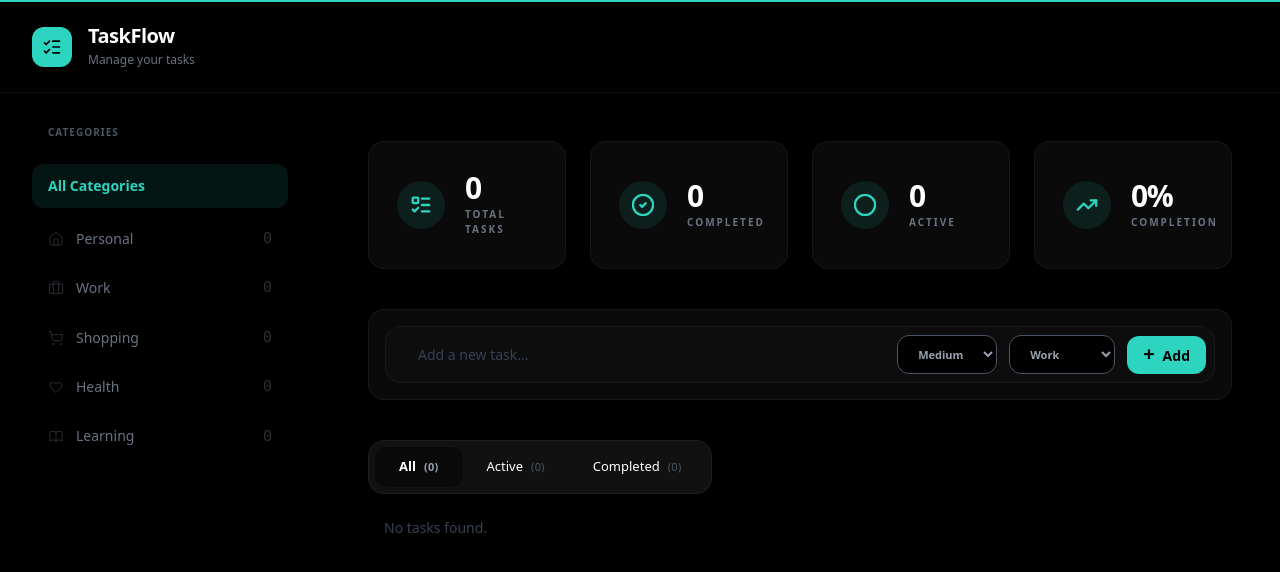
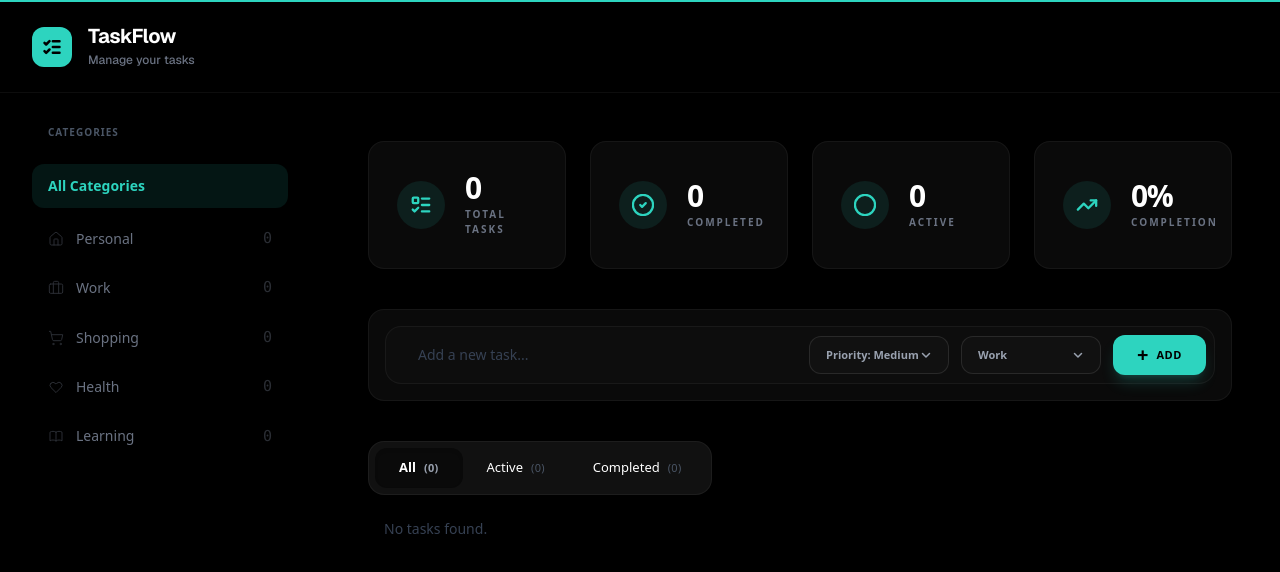
Before and after one commit to samuelesanna727-netizen/taskflow-app, a Next.js app: page / in a window 1280 px wide. Shown: the top 572 px of the page. Built offline with nearby package versions, Linux system fonts and the light colour scheme.

Commit message:
Fix Version

```diff
--- a/app/components/tasks/TaskInput.tsx
+++ b/app/components/tasks/TaskInput.tsx
@@ -1,19 +1,16 @@
 "use client";
 
+import { useState } from "react";
 import { Priority, Category } from "@/app/context/TaskContext";
 
 type Props = {
   text: string;
   setText: (text: string) => void;
-
   priority: Priority;
   setPriority: (p: Priority) => void;
-
   category: Category;
   setCategory: (c: Category) => void;
-
   onAdd: () => void;
-
   error?: string | null;
 };
 
@@ -27,69 +24,123 @@ export default function TaskInput({
   onAdd,
   error,
 }: Props) {
+  const [isPriorityOpen, setIsPriorityOpen] = useState(false);
+  const [isCategoryOpen, setIsCategoryOpen] = useState(false);
+
+  const priorityOptions = [
+    { val: "I", label: "High" },
+    { val: "II", label: "Medium" },
+    { val: "III", label: "Low" },
+  ];
+
+  const categoryOptions: Category[] = ["Personal", "Work", "Shopping", "Health", "Learning"];
+
   return (
-    <div className="bg-[#0A0A0A] p-4 rounded-[1rem] border border-white/5 mb-10">
+    <div className="bg-[#0A0A0A] p-4 rounded-[1rem] border border-white/5 mb-10 relative">
 
-      {/* ERROR */}
-      {error && (
-        <div className="mb-3 bg-red-500/10 border border-red-500 text-red-400 text-[11px] font-bold uppercase tracking-widest px-4 py-2 rounded-lg">
-          {error}
-        </div>
+      {(isPriorityOpen || isCategoryOpen) && (
+        <div
+          className="fixed inset-0 z-10"
+          onClick={() => { setIsPriorityOpen(false); setIsCategoryOpen(false); }}
+        />
       )}
 
-      {/* INPUT BOX */}
-      <div className={`bg-[#0D0D0D] p-2 rounded-[1rem] flex flex-col lg:flex-row gap-3 items-center border transition-all duration-200 ${error ? "border-red-500" : "border-white/5"
-        }`}>
+      {/* INPUT BOX - Il bordo diventa rosso se c'è un errore */}
+      <div className={`bg-[#0D0D0D] p-2 rounded-[1rem] flex flex-col lg:flex-row gap-3 items-center border transition-all duration-300 relative z-20 ${
+        error ? "border-red-500/80 shadow-[0_0_15px_rgba(239,68,68,0.1)]" : "border-white/5"
+      }`}>
 
-        {/* INPUT */}
+        {/* INPUT TESTO - Il placeholder cambia dinamicamente se c'è un errore */}
         <div className="relative flex-1 w-full">
           <input
             value={text}
             maxLength={50}
             onChange={(e) => setText(e.target.value)}
             onKeyDown={(e) => e.key === "Enter" && onAdd()}
-            placeholder="Add a new task..."
-            className="w-full bg-transparent border-none outline-none px-6 py-2 text-sm text-gray-300 placeholder:text-gray-700 font-medium"
+            placeholder={error ? error : "Add a new task..."}
+            className={`w-full bg-transparent border-none outline-none px-6 py-2 text-sm font-medium transition-colors duration-300 ${
+              error ? "placeholder:text-red-400/60 text-red-400" : "text-gray-300 placeholder:text-gray-700"
+            }`}
           />
 
-          {text.length > 40 && (
+          {text.length > 40 && !error && (
             <span className="absolute right-4 top-1/2 -translate-y-1/2 text-[9px] font-mono text-gray-600">
               {text.length}/50
             </span>
           )}
         </div>
 
-        {/* PRIORITY */}
-        <select
-          value={priority}
-          onChange={(e) => setPriority(e.target.value as Priority)}
-          className="bg-black border border-gray-600 hover:border-[#2DD4BF]/50 text-[11px] px-4 py-2.5 rounded-xl text-gray-400 font-bold outline-none"
-        >
-          <option value="I">High</option>
-          <option value="II">Medium</option>
-          <option value="III">Low</option>
-        </select>
+        {/* CUSTOM PRIORITY DROPDOWN */}
+        <div className="relative w-full lg:w-auto">
+          <button
+            type="button"
+            onClick={() => { setIsPriorityOpen(!isPriorityOpen); setIsCategoryOpen(false); }}
+            className={`flex items-center justify-between w-full lg:w-[140px] bg-[#111111] border text-[11px] px-4 py-2.5 rounded-xl font-bold transition-all outline-none ${
+              error ? "border-red-500/20 text-red-400/50" : "border-white/10 text-gray-400 hover:border-[#2DD4BF]/50"
+            }`}
+          >
+            <span>Priority: {priorityOptions.find(o => o.val === priority)?.label}</span>
+            <svg className={`w-3 h-3 transition-transform duration-200 ${isPriorityOpen ? 'rotate-180 text-[#2DD4BF]' : ''}`} fill="none" stroke="currentColor" strokeWidth="3" viewBox="0 0 24 24">
+              <path strokeLinecap="round" strokeLinejoin="round" d="M19 9l-7 7-7-7" />
+            </svg>
+          </button>
 
-        {/* CATEGORY */}
-        <select
-          value={category}
-          onChange={(e) => setCategory(e.target.value as Category)}
-          className="bg-black border border border-gray-600 hover:border-[#2DD4BF]/50 text-[11px] px-4 py-2.5 rounded-xl text-gray-400 font-bold outline-none"
-        >
-          <option value="Personal">Personal</option>
-          <option value="Work">Work</option>
-          <option value="Shopping">Shopping</option>
-          <option value="Health">Health</option>
-          <option value="Learning">Learning</option>
-        </select>
+          {isPriorityOpen && (
+            <div className="absolute top-[calc(100%+8px)] left-0 w-full bg-[#111111] border border-white/10 rounded-xl overflow-hidden shadow-2xl z-30 animate-in fade-in zoom-in-95 duration-150">
+              {priorityOptions.map((opt) => (
+                <button
+                  key={opt.val}
+                  onClick={() => { setPriority(opt.val as Priority); setIsPriorityOpen(false); }}
+                  className="w-full text-left px-4 py-2.5 text-[11px] font-bold text-gray-400 hover:bg-[#2DD4BF]/10 hover:text-[#2DD4BF] transition-colors"
+                >
+                  {opt.label}
+                </button>
+              ))}
+            </div>
+          )}
+        </div>
 
-        {/* BUTTON */}
+        {/* CUSTOM CATEGORY DROPDOWN */}
+        <div className="relative w-full lg:w-auto">
+          <button
+            type="button"
+            onClick={() => { setIsCategoryOpen(!isCategoryOpen); setIsPriorityOpen(false); }}
+            className={`flex items-center justify-between w-full lg:w-[140px] bg-[#111111] border text-[11px] px-4 py-2.5 rounded-xl font-bold transition-all outline-none ${
+              error ? "border-red-500/20 text-red-400/50" : "border-white/10 text-gray-400 hover:border-[#2DD4BF]/50 "
+            }`}
+          >
+            <span>{category}</span>
+            <svg className={`w-3 h-3 transition-transform duration-200 ${isCategoryOpen ? 'rotate-180 text-[#2DD4BF]' : ''}`} fill="none" stroke="currentColor" strokeWidth="3" viewBox="0 0 24 24">
+              <path strokeLinecap="round" strokeLinejoin="round" d="M19 9l-7 7-7-7" />
+            </svg>
+          </button>
+
+          {isCategoryOpen && (
+            <div className="absolute top-[calc(100%+8px)] left-0 w-full bg-[#111111] border border-white/10 rounded-xl overflow-hidden shadow-2xl z-30 animate-in fade-in zoom-in-95 duration-150">
+              {categoryOptions.map((opt) => (
+                <button
+                  key={opt}
+                  onClick={() => { setCategory(opt); setIsCategoryOpen(false); }}
+                  className="w-full text-left px-4 py-2.5 text-[11px] font-bold text-gray-400 hover:bg-[#2DD4BF]/10 hover:text-[#2DD4BF] transition-colors"
+                >
+                  {opt}
+                </button>
+              ))}
+            </div>
+          )}
+        </div>
+
+        {/* BUTTON ADD */}
         <button
           onClick={onAdd}
-          className="bg-[#2DD4BF] text-black px-4 py-2 rounded-xl font-bold text-sm hover:scale-[1.02] active:scale-95 transition"
+          className={`w-full lg:w-auto flex items-center justify-center px-6 py-2.5 rounded-xl font-black text-sm transition-all shadow-lg ${
+            error
+              ? "bg-red-500 text-white shadow-red-500/20 opacity-50 cursor-not-allowed"
+              : "bg-[#2DD4BF] text-black hover:scale-[1.03] active:scale-95 shadow-[#2DD4BF]/20"
+          }`}
         >
           <span className="text-xl leading-none">+</span>
-          <span className="ml-2">Add</span>
+          <span className="ml-2 uppercase tracking-wider text-[11px]">Add</span>
         </button>
       </div>
     </div>
--- a/app/layout.tsx
+++ b/app/layout.tsx
@@ -5,14 +5,15 @@ import { GeistSans } from 'geist/font/sans';
 
 export default function RootLayout({ children }: { children: React.ReactNode }) {
   return (
-    <html lang="it" className={GeistSans.className}>
-      <body className="bg-black text-white min-h-screen font-sans antialiased flex flex-col">
+    <html lang="it" className={`${GeistSans.className} h-full`}>
+      <body className="h-screen overflow-hidden bg-black text-white flex flex-col">
 
-      <div className="h-[2px] w-full bg-[#2DD4BF]" />
+        {/* Linea estetica superiore */}
+        <div className="h-[2px] w-full bg-[#2DD4BF] shrink-0" />
 
         <TaskProvider>
           {/* HEADER SUPERIORE */}
-          <header className="w-full flex items-center gap-4 px-8 py-6 border-b border-white/5 bg-black ">
+          <header className="w-full flex items-center gap-4 px-8 py-6 border-b border-white/5 bg-black shrink-0">
             {/* Icona Verde */}
             <div className="bg-[#2DD4BF] p-2.5 rounded-xl">
               <svg
@@ -20,17 +21,11 @@ export default function RootLayout({ children }: { children: React.ReactNode })
                 fill="none"
                 stroke="currentColor"
                 strokeWidth="3"
+                strokeLinecap="round"
+                strokeLinejoin="round"
                 viewBox="0 0 24 24"
               >
-                <svg
-                  xmlns="http://www.w3.org/2000/svg"
-                  width="24" height="24"
-                  viewBox="0 0 24 24"
-                  fill="none"
-                  stroke="currentColor" stroke-width="2" stroke-linecap="round" stroke-linejoin="round"
-                  className ="lucide lucide-list-checks-icon lucide-list-checks">
-
-                  <path d="M13 5h8"/><path d="M13 12h8"/><path d="M13 19h8"/><path d="m3 17 2 2 4-4"/><path d="m3 7 2 2 4-4"/></svg>
+                <path d="M13 5h8M13 12h8M13 19h8M3 17l2 2 4-4M3 7l2 2 4-4" />
               </svg>
             </div>
 
@@ -45,8 +40,15 @@ export default function RootLayout({ children }: { children: React.ReactNode })
           </header>
 
           {/* AREA CONTENUTO */}
-          <div className="flex flex-1 w-full bg-black">
-            <main className="flex-1 flex flex-col">
+          <div className="flex flex-1 w-full bg-black overflow-hidden">
+            <main className={`
+              flex-1 flex flex-col overflow-y-auto
+              [&::-webkit-scrollbar]:w-1.5
+              [&::-webkit-scrollbar-track]:bg-transparent
+              [&::-webkit-scrollbar-thumb]:bg-white/10
+              [&::-webkit-scrollbar-thumb]:rounded-full
+              hover:[&::-webkit-scrollbar-thumb]:bg-[#2DD4BF]
+            `}>
               {children}
             </main>
           </div>
--- a/app/page.tsx
+++ b/app/page.tsx
@@ -81,11 +81,7 @@ export default function Dashboard() {
   const handleAdd = () => {
     if (!text.trim()) {
       setError("Il task non può essere vuoto o solo spazi");
-      setErrorVisible(true);
 
-      setTimeout(() => {
-        setErrorVisible(false);
-      }, 2500);
 
       setTimeout(() => {
         setError(null);
```
